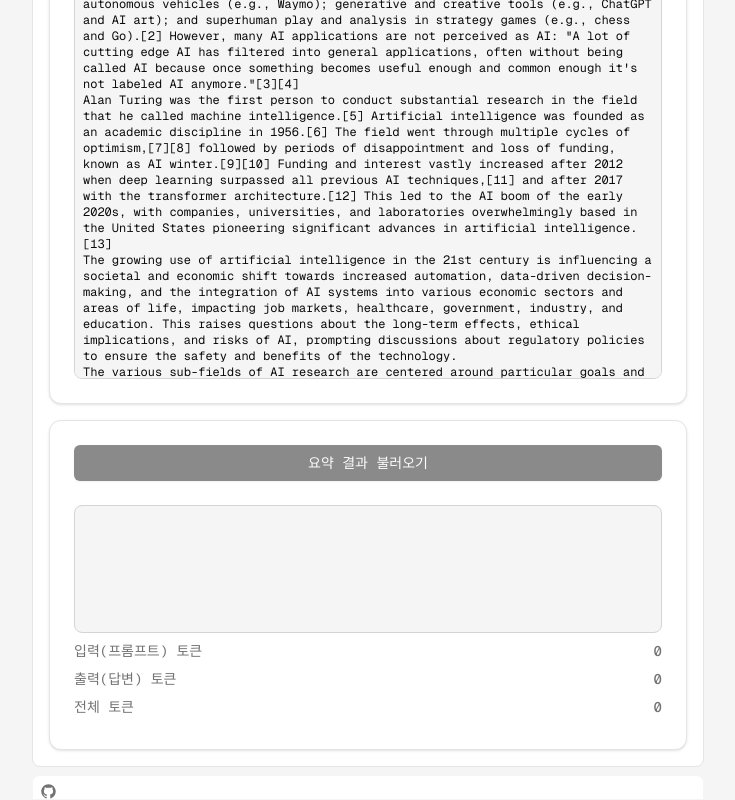
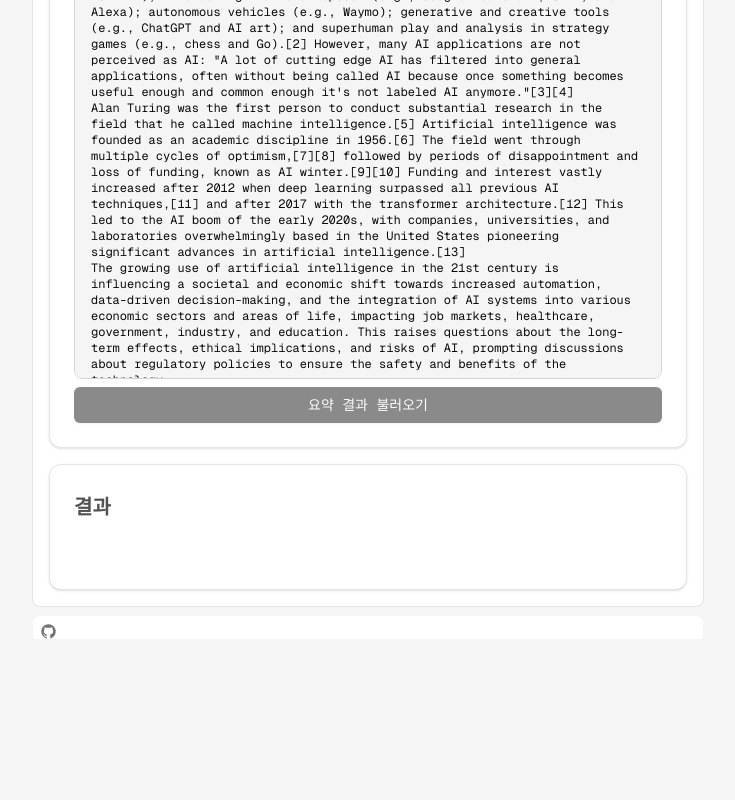
Before and after one commit to gitgitWi/llm-tutorials-step-by-step, a Next.js app: page /tutorials/summarizing-long-documents in a window 1280 px wide. Shown: the part 1972-2772 px from the top of the page, without its empty margins (272-1007 px from the left). After the commit the page ends 2612 px from the top, so only its background shows below. Built offline with nearby package versions, Linux system fonts and the light colour scheme.

Commit message:
feat(summarizing) save results with time, model-id, user-prompt

```diff
--- a/src/app/tutorials/summarizing-long-documents/page.tsx
+++ b/src/app/tutorials/summarizing-long-documents/page.tsx
@@ -59,6 +59,9 @@
     completion: number;
     total: number;
   };
+  userPrompt?: string;
+  modelId?: string;
+  time?: number;
 };
 
 export default function SummarizingLongDocumentsPage() {
@@ -70,14 +73,7 @@
   );
 
   const [isPending, setIsPending] = useState(false);
-  const [summaryResult, setSummaryResult] = useState<SummarizeResponse>({
-    answerMessage: '',
-    tokenUsage: {
-      prompt: 0,
-      completion: 0,
-      total: 0,
-    },
-  });
+  const [summaryResults, setSummaryResults] = useState<SummarizeResponse[]>([]);
 
   const form = useForm<SummarizeLongDocForm>({
     resolver: valibotResolver(SummarizeLongDocFormSchema),
@@ -108,7 +104,11 @@
       })
       .json<SummarizeResponse>()
       .then((response) => {
-        setSummaryResult(response);
+        const modified: SummarizeResponse = Object.assign({}, response, {
+          time: Date.now(),
+          userPrompt: data.userPrompt,
+        });
+        setSummaryResults((prev) => [modified].concat(prev));
       })
       .finally(() => {
         setIsPending(false);
@@ -281,7 +281,7 @@
                   <p>토큰 갯수: {Object.keys(encodedTokens).length}</p>
                 </div>
 
-                <pre className="p-2 overflow-auto text-xs whitespace-pre-wrap border rounded-lg border-neutral-300 bg-neutral-100 min-h-32 max-h-[600px]">
+                <pre className="p-4 overflow-auto text-xs whitespace-pre-wrap border rounded-lg border-neutral-300 bg-neutral-100 min-h-32 max-h-[600px]">
                   {Object.entries(encodedTokens)
                     .sort(
                       (a, b) => Number.parseInt(a[0]) - Number.parseInt(b[0])
@@ -355,16 +355,12 @@
             </CardHeader>
 
             <CardContent className="flex flex-col gap-2">
-              <pre className="p-2 overflow-auto text-xs whitespace-pre-wrap border rounded-lg border-neutral-300 bg-neutral-100 min-h-32 max-h-[600px]">
+              <pre className="p-4 overflow-auto text-xs whitespace-pre-wrap border rounded-lg border-neutral-300 bg-neutral-100 min-h-32 max-h-[600px]">
                 {[form.watch('userPrompt'), form.watch('documentText')]
                   .filter(Boolean)
                   .join('\n\n---\n')}
               </pre>
-            </CardContent>
-          </Card>
 
-          <Card>
-            <CardHeader>
               <Button
                 type="submit"
                 disabled={
@@ -374,34 +370,65 @@
                 }
               >
                 요약 결과 불러오기{' '}
-                {isPending && <LoaderIcon className="animate-spin" />}
+                {isPending && <LoaderIcon className="animate-spin ml-1" />}
               </Button>
+            </CardContent>
+          </Card>
+
+          <Card className="w-full">
+            <CardHeader>
+              <Heading3>결과</Heading3>
             </CardHeader>
 
             <CardContent>
-              <pre className="p-2 overflow-auto text-xs whitespace-pre-wrap border rounded-lg border-neutral-300 bg-neutral-100 min-h-32 max-h-[600px]">
-                {summaryResult.answerMessage}
+              <div className="flex gap-2 overflow-x-auto min-w-full py-2">
+                {summaryResults.map((result) => (
+                  <div
+                    key={result.time}
+                    className="flex flex-col gap-2 p-2 w-full shrink-0 border rounded-lg border-neutral-300"
+                  >
+                    <div className="flex flex-col gap-2 my-2 w-full shrink-0">
+                      <div className="flex justify-between gap-2 text-sm text-neutral-500 shrink-0">
+                        <p className="">
+                          {new Date(result.time ?? Date.now()).toLocaleString(
+                            'ko-kr',
+                            { timeZone: 'Asia/Seoul' }
+                          )}
+                        </p>
+
+                        <code className="text-xs py-1 px-2 bg-neutral-300 rounded-lg">
+                          {result.modelId ?? ''}
+                        </code>
+                      </div>
+                      <p className="italic border-l-4 border-neutral-500 bg-neutral-200 pl-2">
+                        {result.userPrompt ?? ''}
+                      </p>
+                    </div>
+
+                    <pre className="p-4 overflow-auto text-xs whitespace-pre-wrap border rounded-lg border-neutral-300 bg-neutral-100 min-h-32 max-h-[600px]">
+                      {result.answerMessage}
                     </pre>
 
                     <div className="flex flex-col gap-2 my-2">
                       <div className="flex justify-between gap-2 text-sm text-neutral-500">
                         <p>입력(프롬프트) 토큰</p>
                         <p className="font-medium">
-                    {summaryResult.tokenUsage.prompt}
+                          {result.tokenUsage.prompt}
                         </p>
                       </div>
                       <div className="flex justify-between gap-2 text-sm text-neutral-500">
                         <p>출력(답변) 토큰</p>
                         <p className="font-medium">
-                    {summaryResult.tokenUsage.completion}
+                          {result.tokenUsage.completion}
                         </p>
                       </div>
                       <div className="flex justify-between gap-2 text-sm text-neutral-500">
                         <p>전체 토큰</p>
-                  <p className="font-medium">
-                    {summaryResult.tokenUsage.total}
-                  </p>
+                        <p className="font-medium">{result.tokenUsage.total}</p>
                       </div>
+                    </div>
+                  </div>
+                ))}
               </div>
             </CardContent>
           </Card>
```
Lines whose indentation alone changed are shown as unchanged.
